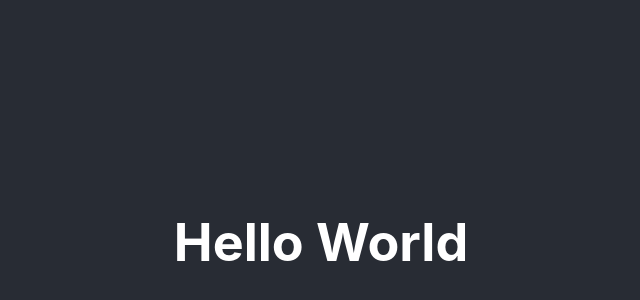
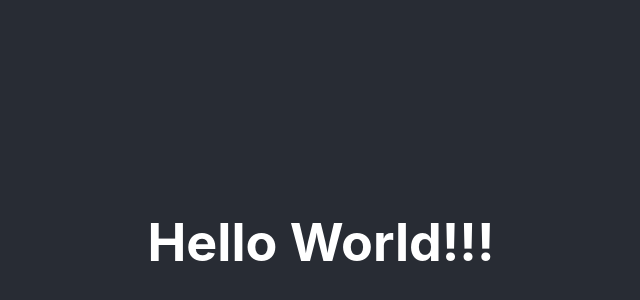
Before and after one commit to Maksymchukkk/jenkins, a React (Create React App) app: page / in a window 1280 px wide. Shown: the part 158-458 px from the top of the page, without its empty margins (319-959 px from the left). Built offline with nearby package versions, Linux system fonts and the light colour scheme.

Commit message:
hello!!!

```diff
--- a/src/App.js
+++ b/src/App.js
@@ -4,7 +4,7 @@ function App() {
   return (
     <div className="App">
       <header className="App-header">
-        <h1>Hello World
+        <h1>Hello World!!!
         </h1>
       </header>
     </div>
```
